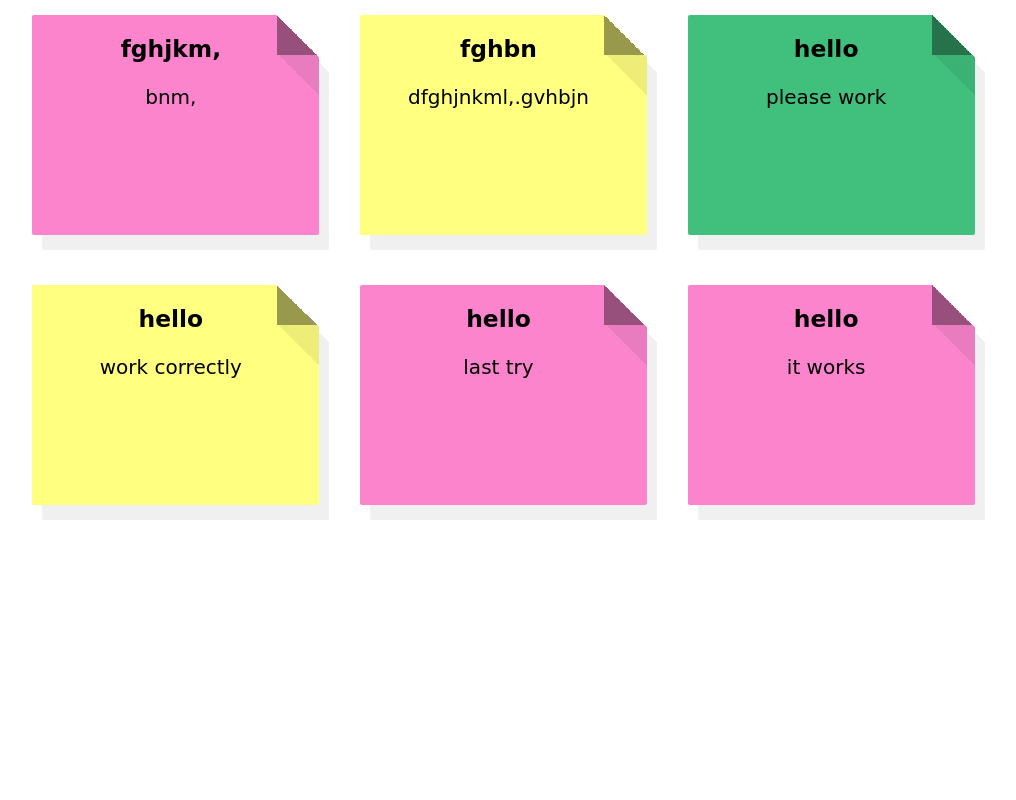
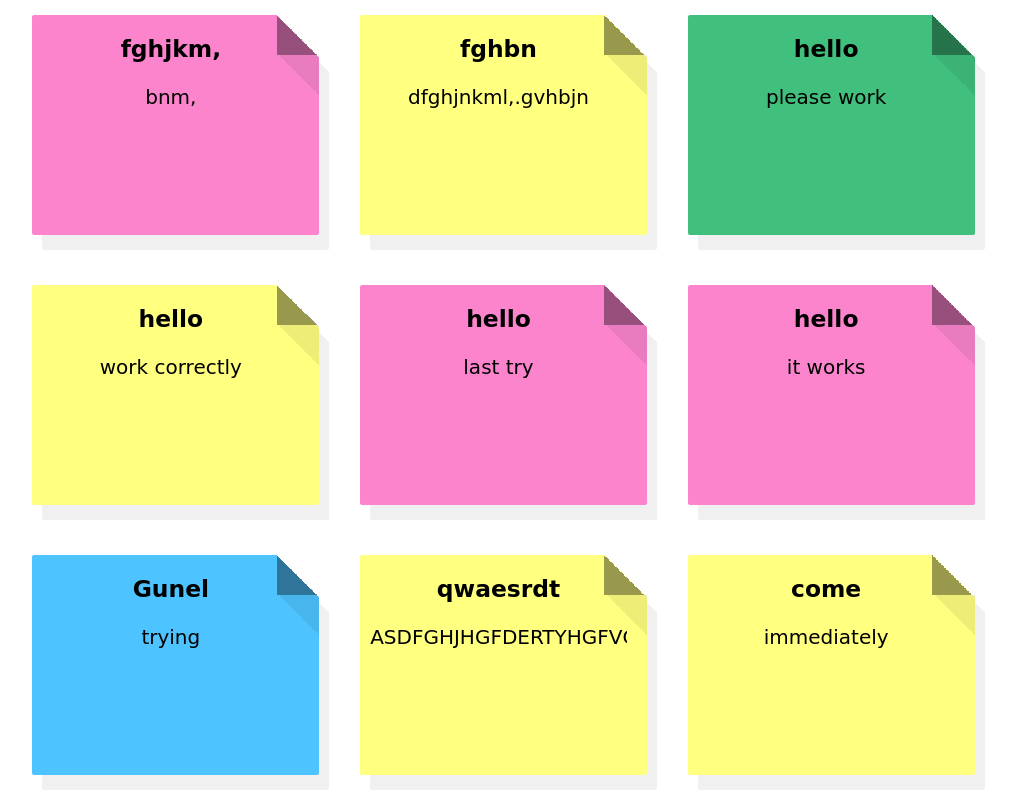
Before and after one commit to AyselHeydarova/React-Step-Project, a React (Create React App) app: page / in a window 1280 px wide. Shown: the part 1972-2772 px from the top of the page, without its empty margins (116-1132 px from the left). Before the commit the page ends 2502 px from the top, so only its background shows below. Built offline with nearby package versions, Linux system fonts and the light colour scheme; data requests are answered from the project's data file; a web font is replaced by a local one.

Commit message:
logo issue fixed

```diff
--- a/src/JSONserver/db.json
+++ b/src/JSONserver/db.json
@@ -9,8 +9,8 @@
     },
     {
       "title": "Complete create component",
-      "text": "Post request\nsmth else",
-      "color": "rgb(255, 255, 128)",
+      "text": "Post request\nsmth elseretlkjhgfds",
+      "color": "rgb(64, 191, 125)",
       "id": "326536-605f-cf8f-6eaa-52f0c1fad18",
       "isCompleted": true
     },
@@ -47,12 +47,12 @@
       "text": "New to do list",
       "color": "rgb(77, 195, 255)",
       "id": "330300b-3e03-b1f8-b3ce-6dc2f17e205d",
-      "isCompleted": false
+      "isCompleted": true
     },
     {
       "title": "ljfdlgjdf",
       "text": "gdfjgsrdkjtl",
-      "color": "rgb(255, 255, 128)",
+      "color": "rgb(64, 191, 125)",
       "id": "7777e1-4a31-e6c2-f6ff-ded31a5a3e1",
       "isCompleted": false
     },
@@ -61,14 +61,14 @@
       "text": "Redirect please",
       "color": "rgb(251, 132, 205)",
       "id": "d40f52-730a-e425-daf-cfc45124c",
-      "isCompleted": false
+      "isCompleted": true
     },
     {
       "title": "ljlkjjjjf",
       "text": "4444444",
       "color": "rgb(255, 255, 128)",
       "id": "7fdecba-5566-b856-bd50-3b4b332082c6",
-      "isCompleted": false
+      "isCompleted": true
     },
     {
       "title": "jjhhhhh",
@@ -188,6 +188,27 @@
       "color": "rgb(251, 132, 205)",
       "id": "1a4ab-124f-5a44-27a0-f80dce4f3e",
       "isCompleted": false
+    },
+    {
+      "title": "Gunel",
+      "text": "trying",
+      "color": "rgb(77, 195, 255)",
+      "id": "c0cf-237e-a5e1-4c4f-40be013c8731",
+      "isCompleted": false
+    },
+    {
+      "title": "qwaesrdt",
+      "text": "ASDFGHJHGFDERTYHGFVCXZ",
+      "color": "rgb(255, 255, 128)",
+      "id": "ab12d6c-8d4-508-8de2-a32f24e8ba5",
+      "isCompleted": false
+    },
+    {
+      "title": "come",
+      "text": "immediately ",
+      "color": "rgb(255, 255, 128)",
+      "id": "16ff7f4-0442-22d-8453-a58acee002",
+      "isCompleted": false
     }
   ]
 }
--- a/src/components/Create/Create.scss
+++ b/src/components/Create/Create.scss
@@ -33,6 +33,7 @@
     margin: 5px;
     padding: 15px;
     font-size: 16px;
+    cursor: pointer;
 }
 
 .colors-container {
--- a/src/components/NavBar/NavBar.js
+++ b/src/components/NavBar/NavBar.js
@@ -1,13 +1,13 @@
 import React from 'react';
 import './NavBar.css';
 import {Link} from "react-router-dom";
-
+import logo from './Images/logo.png'
 
 const NavBar = () => {
     return (
         <header className={'header'}>
             <Link to={'/'} className={'app-info'}>
-                <img className={'logo'} src="./Images/logo.png"  alt="app logo"/>
+                <img className={'logo'} src={logo}  alt="app logo"/>
                 <h1 className={'app-name'}>NotesApp</h1>
             </Link>
 
```
